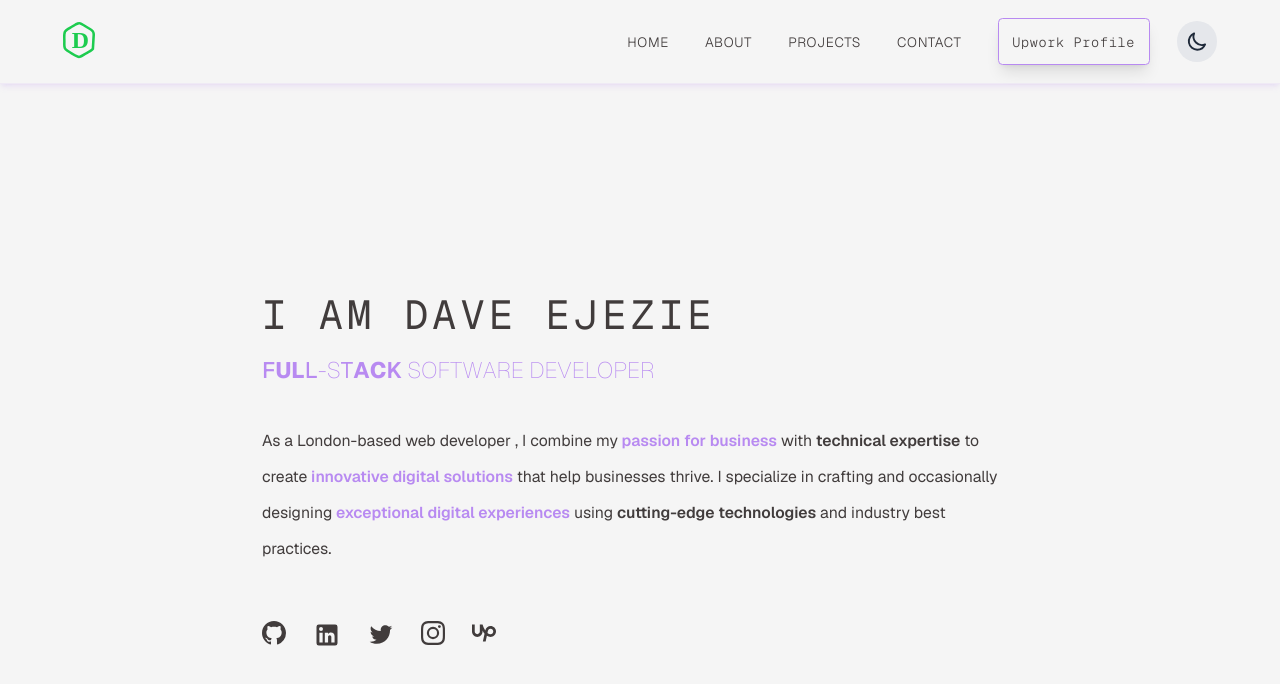
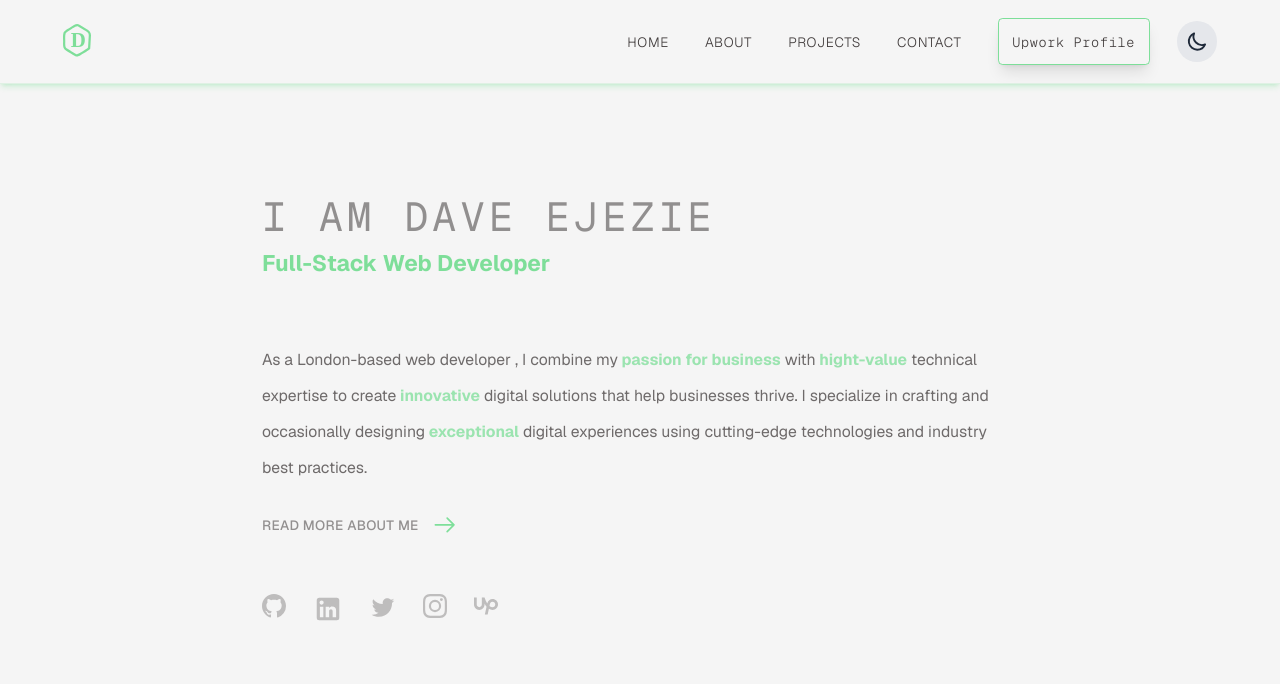
Before and after one commit to Davest9496/portfolio, a Next.js app: page / in a window 1280 px wide. Shown: the top 684 px of the page. Built offline with nearby package versions, Linux system fonts and the light colour scheme.

Commit message:
create about page

```diff
--- a/package.json
+++ b/package.json
@@ -12,7 +12,7 @@
     "class-variance-authority": "^0.7.1",
     "clsx": "^2.1.1",
     "lucide-react": "^0.477.0",
-    "motion": "^12.4.7",
+    "motion": "^12.4.9",
     "next": "15.2.0",
     "react": "^19.0.0",
     "react-dom": "^19.0.0",
--- a/src/app/globals.css
+++ b/src/app/globals.css
@@ -19,7 +19,8 @@
   --foreground-dark: #f5f5f5;
 
   /* Accent colors */
-  --highlight: #B88AF1;
+  /* --highlight: #B88AF1; */
+  --highlight: #1DCC4F;
   --background: oklch(1 0 0);
   --foreground: oklch(0.145 0 0);
   --card: oklch(1 0 0);
@@ -189,3 +190,19 @@ html {
     @apply bg-background text-foreground;
   }
 }
+
+@keyframes arrow-animation {
+  0% {
+    transform: translateX(0);
+  }
+  50% {
+    transform: translateX(10px);
+  }
+  100% {
+    transform: translateX(0);
+  }
+}
+
+.animate-arrow {
+  animation: arrow-animation 1s infinite;
+}
--- a/src/app/page.tsx
+++ b/src/app/page.tsx
@@ -3,7 +3,7 @@ import Hero from "@/components/hero";
 export default function Home() {
   return (
     <div className="min-h-screen flex flex-col bg-theme w-full ">
-      <main className="flex-grow px-50 block min-h-[80vh]">
+      <main className="flex-grow px-50 block min-h-[100vh]">
         <Hero />
       </main>
     </div>
--- a/src/components/header.tsx
+++ b/src/components/header.tsx
@@ -5,14 +5,13 @@ import ThemeToggle from "./theme-toggle";
 
 const Header = () => {
   return (
-    <header className="sticky z-50 top-0 py-4 border-b border-[#B88AF1]/10 bg-theme shadow-md shadow-[#B88AF1]/15">
-      {/* Apply consistent padding using a wrapper div */}
-      <div className="px-4 sm:px-8 md:px-16 lg:px-12 xl:px-14 mx-auto max-w-7xl">
+    <header className="fixed z-50 top-0 py-4 border-b border-[#1DCC4F]/10 bg-theme shadow-md shadow-[#1DCC4F]/15 w-full min-w-full">
+      <div className="px-4 sm:px-8 md:px-16 lg:px-12 xl:px-14 mx-auto max-w-7x">
         <div className="flex flex-col sm:flex-row justify-between items-center">
           {/* Logo/Name Section */}
           <div className="mb-4 sm:mb-0">
-            <Link href="/" className="text-2xl flex items-center">
-              <Image src="/logo.svg" alt="Logo" width={32} height={32} />
+            <Link href="/" className="text-2xl flex items-center opacity-55">
+              <Image src="/logo.svg" alt="Logo" width={28} height={28} />
             </Link>
           </div>
 
@@ -52,10 +51,9 @@ const Header = () => {
                     Contact
                   </Link>
                 </li>
-                <li className="border border-[#B88AF1] rounded p-3 hover:scale-105 transition duration-200 shadow-lg font-mono capitalize">
+                <li className="border border-[#1DCC4F]/55 rounded p-3 hover:scale-105 transition duration-200 shadow-lg font-mono capitalize">
                   <Link
                     href="https://www.upwork.com/your-profile-link"
-
                     target="_blank"
                     rel="noopener noreferrer"
                   >
--- a/src/components/hero.tsx
+++ b/src/components/hero.tsx
@@ -1,9 +1,9 @@
 "use client";
 
 import React from "react";
-import BreathingText from "@/fancy/components/text/breathing-text";
 import Typewriter from "@/fancy/components/text/typewriter";
 import Socials from "./socials";
+import CenterUnderline from "@/fancy/components/text/underline-center";
 
 function Hero() {
   return (
@@ -11,8 +11,8 @@ function Hero() {
       className="min-h-screen flex flex-col justify-center items-center px-4 sm:px-6 md:px-8"
       aria-label="Introduction"
     >
-      <div className="max-w-4xl mx-auto text-center md:text-left">
-        <h1 className="text-3xl sm:text-2xl md:text-3xl lg:text-4xl font-mono mb-2 md:mb-4 text-theme uppercase tracking-widest">
+      <div className="max-w-4xl mx-auto text-center md:text-left mt-10">
+        <h1 className="text-3xl sm:text-2xl md:text-3xl lg:text-4xl font-mono mb-2 md:mb-2 text-theme uppercase tracking-widest opacity-55">
           <Typewriter
             className="tracking-widest"
             text="i am dave ejezie"
@@ -27,45 +27,58 @@ function Hero() {
           />
         </h1>
 
-        <h2 className="mb-4 md:mb-6 text-highlight text-lg sm:text-lg md:text-xl">
-          <BreathingText
-            label="full-stack software developer"
-            staggerDuration={0.5}
-            fromFontVariationSettings="'wght' 100, 'slnt' 0"
-            toFontVariationSettings="'wght' 800, 'slnt' -10"
-            className="capitalize"
-          />
-        </h2>
+        <CenterUnderline
+          label="full-stack web developer"
+          className="mb-4 md:mb-6 text-highlight text-lg sm:text-lg md:text-xl capitalize opacity-55 font-bold"
+        />
 
         <article className="mt-4 md:mt-8">
-          <p className="text-sm sm:text-base md:text-sm text-theme max-w-md sm:max-w-lg md:max-w-2xl mx-auto md:mx-0 leading-6 sm:leading-7 md:leading-8">
-            As a London-based web developer
-            , I combine my
-            <span className="font-semibold text-highlight">
+          <p className="text-sm sm:text-base md:text-sm text-theme max-w-md sm:max-w-lg md:max-w-2xl mx-auto md:mx-0 leading-6 sm:leading-7 md:leading-8 opacity-75">
+            As a London-based web developer , I combine my
+            <span className="font-bold text-highlight opacity-55">
               {" "}
               passion for business
             </span>{" "}
             with
-            <span className="font-semibold"> technical expertise</span> to
-            create
-            <span className="font-semibold text-highlight">
+            <span className="font-bold text-highlight opacity-55">
               {" "}
-              innovative digital solutions
+              hight-value
             </span>{" "}
-            that help businesses thrive. I specialize in crafting and
-            occasionally designing
-            <span className="font-semibold text-highlight">
+            technical expertise to create
+            <span className="font-bold text-highlight opacity-55">
               {" "}
-              exceptional digital experiences
+              innovative
             </span>{" "}
-            using
-            <span className="font-semibold">
+            digital solutions that help businesses thrive. I specialize in
+            crafting and occasionally designing
+            <span className="font-bold text-highlight opacity-55">
               {" "}
-              cutting-edge technologies
+              exceptional
             </span>{" "}
-            and industry best practices.
+            digital experiences using cutting-edge technologies and industry
+            best practices.
           </p>
         </article>
+
+        <h3 className="uppercase tracking-wide mt-6 text-xs font-medium opacity-55">
+          <a href="/about">read more about me </a>{" "}
+          <span className="text-highlight">
+            <svg
+              xmlns="http://www.w3.org/2000/svg"
+              fill="none"
+              viewBox="0 0 24 24"
+              strokeWidth={1.5}
+              stroke="currentColor"
+              className="w-6 h-6 inline-block animate-arrow"
+            >
+              <path
+                strokeLinecap="round"
+                strokeLinejoin="round"
+                d="M13.5 4.5l6 6m0 0l-6 6m6-6H3"
+              />
+            </svg>
+          </span>
+        </h3>
 
         <div className="mt-8 md:mt-12">
           <Socials />
--- a/src/components/socials.tsx
+++ b/src/components/socials.tsx
@@ -16,7 +16,7 @@ function Socials() {
           width="24"
           height="24"
           fill="currentColor"
-          className="hover:text-[#B88AF1] hover:scale-110 transition-all duration-300"
+          className="hover:text-[#1DCC4F] hover:scale-110 transition-all duration-300 opacity-30"
         >
           <path d="M12 0C5.37 0 0 5.37 0 12c0 5.31 3.435 9.795 8.205 11.385c.6.105.825-.255.825-.57c0-.285-.015-1.23-.015-2.235c-3.015.555-3.795-.735-4.035-1.41c-.135-.345-.72-1.41-1.23-1.695c-.42-.225-1.02-.78-.015-.795c.945-.015 1.62.87 1.845 1.23c1.08 1.815 2.805 1.305 3.495.99c.105-.78.42-1.305.765-1.605c-2.67-.3-5.46-1.335-5.46-5.925c0-1.305.465-2.385 1.23-3.225c-.12-.3-.54-1.53.12-3.18c0 0 1.005-.315 3.3 1.23c.96-.27 1.98-.405 3-.405s2.04.135 3 .405c2.295-1.56 3.3-1.23 3.3-1.23c.66 1.65.24 2.88.12 3.18c.765.84 1.23 1.905 1.23 3.225c0 4.605-2.805 5.625-5.475 5.925c.435.375.81 1.095.81 2.22c0 1.605-.015 2.895-.015 3.3c0 .315.225.69.825.57A12.02 12.02 0 0 0 24 12c0-6.63-5.37-12-12-12z" />
         </svg>
@@ -32,10 +32,10 @@ function Socials() {
       >
         <svg
           viewBox="0 0 24 24"
-          width="28"
-          height="28"
+          width="30"
+          height="30"
           fill="currentColor"
-          className="hover:text-[#B88AF1] hover:scale-110 transition-all duration-300"
+          className="hover:text-[#1DCC4F] hover:scale-110 transition-all duration-300 opacity-30"
         >
           <path d="M19 3a2 2 0 0 1 2 2v14a2 2 0 0 1-2 2H5a2 2 0 0 1-2-2V5a2 2 0 0 1 2-2h14m-.5 15.5v-5.3a3.26 3.26 0 0 0-3.26-3.26c-.85 0-1.84.52-2.32 1.3v-1.11h-2.79v8.37h2.79v-4.93c0-.77.62-1.4 1.39-1.4a1.4 1.4 0 0 1 1.4 1.4v4.93h2.79M6.88 8.56a1.68 1.68 0 0 0 1.68-1.68c0-.93-.75-1.69-1.68-1.69a1.69 1.69 0 0 0-1.69 1.69c0 .93.76 1.68 1.69 1.68m1.39 9.94v-8.37H5.5v8.37h2.77z" />
         </svg>
@@ -54,7 +54,7 @@ function Socials() {
           width="26"
           height="26"
           fill="currentColor"
-          className="hover:text-[#B88AF1] hover:scale-110 transition-all duration-300"
+          className="hover:text-[#1DCC4F] hover:scale-110 transition-all duration-300 opacity-30"
         >
           <path d="M22.46 6c-.77.35-1.6.58-2.46.69.88-.53 1.56-1.37 1.88-2.38-.83.5-1.75.85-2.72 1.05C18.37 4.5 17.26 4 16 4c-2.35 0-4.27 1.92-4.27 4.29 0 .34.04.67.11.98C8.28 9.09 5.11 7.38 3 4.79c-.37.63-.58 1.37-.58 2.15 0 1.49.75 2.81 1.91 3.56-.71 0-1.37-.2-1.95-.5v.03c0 2.08 1.48 3.82 3.44 4.21a4.22 4.22 0 0 1-1.93.07 4.28 4.28 0 0 0 4 2.98 8.521 8.521 0 0 1-5.33 1.84c-.34 0-.68-.02-1.02-.06C3.44 20.29 5.7 21 8.12 21 16 21 20.33 14.46 20.33 8.79c0-.19 0-.37-.01-.56.84-.6 1.56-1.36 2.14-2.23z" />
         </svg>
@@ -73,7 +73,7 @@ function Socials() {
           width="24"
           height="24"
           fill="currentColor"
-          className="hover:text-[#B88AF1] hover:scale-110 transition-all duration-300"
+          className="hover:text-[#1DCC4F] hover:scale-110 transition-all duration-300 opacity-30"
         >
           <path d="M12 2.163c3.204 0 3.584.012 4.85.07 3.252.148 4.771 1.691 4.919 4.919.058 1.265.069 1.645.069 4.849 0 3.205-.012 3.584-.069 4.849-.149 3.225-1.664 4.771-4.919 4.919-1.266.058-1.644.07-4.85.07-3.204 0-3.584-.012-4.849-.07-3.26-.149-4.771-1.699-4.919-4.92-.058-1.265-.07-1.644-.07-4.849 0-3.204.013-3.583.07-4.849.149-3.227 1.664-4.771 4.919-4.919 1.266-.057 1.645-.069 4.849-.069zM12 0C8.741 0 8.333.014 7.053.072 2.695.272.273 2.69.073 7.052.014 8.333 0 8.741 0 12c0 3.259.014 3.668.072 4.948.2 4.358 2.618 6.78 6.98 6.98C8.333 23.986 8.741 24 12 24c3.259 0 3.668-.014 4.948-.072 4.354-.2 6.782-2.618 6.979-6.98.059-1.28.073-1.689.073-4.948 0-3.259-.014-3.667-.072-4.947-.196-4.354-2.617-6.78-6.979-6.98C15.668.014 15.259 0 12 0zm0 5.838a6.162 6.162 0 1 0 0 12.324 6.162 6.162 0 0 0 0-12.324zM12 16a4 4 0 1 1 0-8 4 4 0 0 1 0 8zm6.406-11.845a1.44 1.44 0 1 0 0 2.881 1.44 1.44 0 0 0 0-2.881z" />
         </svg>
@@ -92,7 +92,7 @@ function Socials() {
           height="24"
           viewBox="0 0 24 24"
           fill="currentColor"
-          className="hover:text-[#B88AF1] hover:scale-110 transition-all duration-300"
+          className="hover:text-[#1DCC4F] hover:scale-110 transition-all duration-300 opacity-30"
         >
           <path d="M18.561 13.158c-1.102 0-2.135-.467-3.074-1.227l.228-1.076.008-.042c.207-1.143.849-3.06 2.839-3.06 1.492 0 2.703 1.212 2.703 2.703-.001 1.489-1.212 2.702-2.704 2.702zm0-8.14c-2.539 0-4.51 1.649-5.31 4.366-1.22-1.834-2.148-4.036-2.687-5.892H7.828v7.112c-.002 1.406-1.141 2.546-2.547 2.548-1.405-.002-2.543-1.143-2.545-2.548V3.492H0v7.112c0 2.914 2.37 5.303 5.281 5.303 2.913 0 5.283-2.389 5.283-5.303v-1.19c.529 1.107 1.182 2.229 1.974 3.221l-1.673 7.873h2.797l1.213-5.71c1.063.679 2.285 1.109 3.686 1.109 3 0 5.439-2.452 5.439-5.45 0-3-2.439-5.439-5.439-5.439z" />
         </svg>
--- /dev/null
+++ b/src/fancy/components/text/underline-center.tsx
@@ -0,0 +1,81 @@
+"use client"
+
+import { useEffect, useRef } from "react"
+import { motion, ValueAnimationTransition } from "motion/react"
+
+interface UnderlineProps {
+  label: string
+  className?: string
+  transition?: ValueAnimationTransition
+  onClick?: () => void
+  underlineHeightRatio?: number
+  underlinePaddingRatio?: number
+}
+
+const CenterUnderline = ({
+  label,
+  className,
+  onClick,
+  transition = { duration: 0.25, ease: "easeInOut" },
+  underlineHeightRatio = 0.1, // Default to 10% of font size
+  underlinePaddingRatio = 0.01, // Default to 1% of font size
+  ...props
+}: UnderlineProps) => {
+  const textRef = useRef<HTMLSpanElement>(null)
+
+  useEffect(() => {
+    const updateUnderlineStyles = () => {
+      if (textRef.current) {
+        const fontSize = parseFloat(getComputedStyle(textRef.current).fontSize)
+        const underlineHeight = fontSize * underlineHeightRatio
+        const underlinePadding = fontSize * underlinePaddingRatio
+        textRef.current.style.setProperty(
+          "--underline-height",
+          `${underlineHeight}px`
+        )
+        textRef.current.style.setProperty(
+          "--underline-padding",
+          `${underlinePadding}px`
+        )
+      }
+    }
+
+    updateUnderlineStyles()
+    window.addEventListener("resize", updateUnderlineStyles)
+
+    return () => window.removeEventListener("resize", updateUnderlineStyles)
+  }, [underlineHeightRatio, underlinePaddingRatio])
+
+  const underlineVariants = {
+    hidden: {
+      width: 0,
+      originX: 0.5,
+    },
+    visible: {
+      width: "100%",
+      transition: transition,
+    },
+  }
+
+  return (
+    <motion.span
+      className={`relative inline-block cursor-pointer ${className}`}
+      whileHover="visible"
+      onClick={onClick}
+      ref={textRef}
+      {...props}
+    >
+      <span>{label}</span>
+      <motion.div
+        className="absolute left-1/2 bg-current -translate-x-1/2"
+        style={{
+          height: "var(--underline-height)",
+          bottom: "calc(-1 * var(--underline-padding))",
+        }}
+        variants={underlineVariants}
+      />
+    </motion.span>
+  )
+}
+
+export default CenterUnderline
```
Also changed, not shown: src/app/about/page.tsx (+73 -20 lines), src/components/footer.tsx (+4 -9 lines), public/dee-500x700.webp (added), 1 other file (tests, documents, lock files or other folders).
